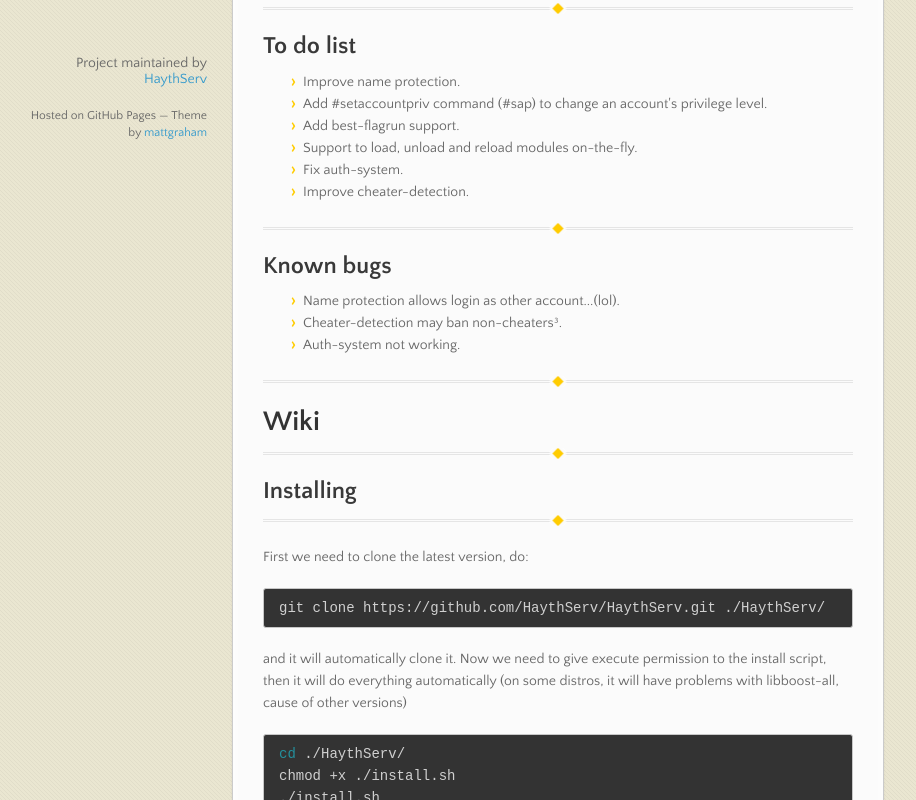
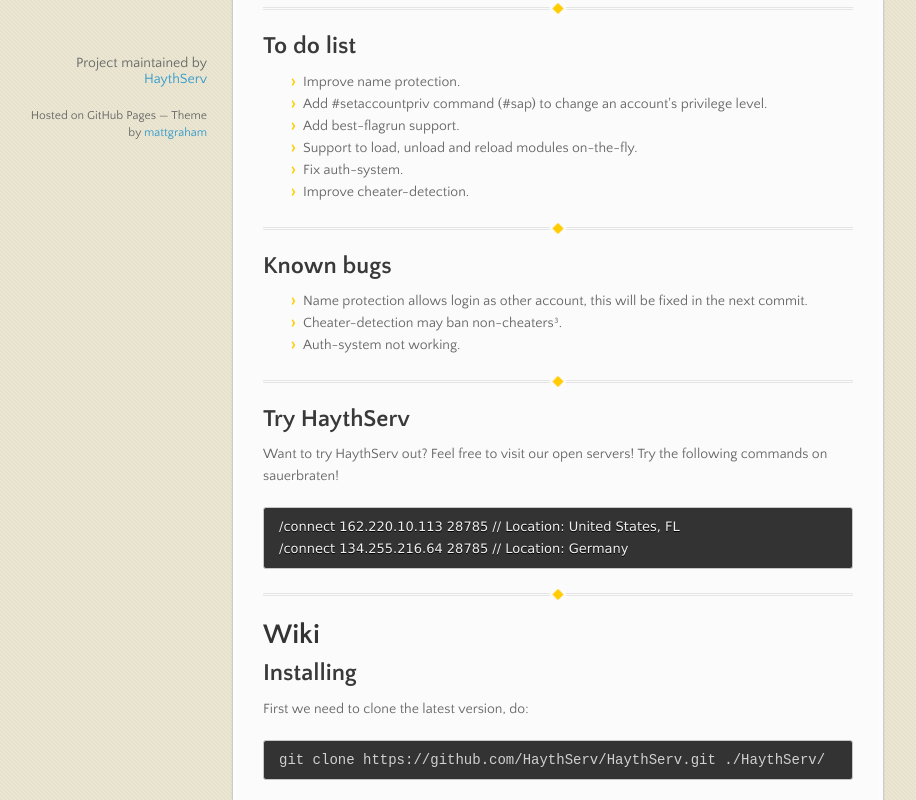
Before and after one commit to HaythServ/HaythServ, a plain HTML site: page index.html in a window 1280 px wide. Shown: the part 619-1419 px from the top of the page, without its empty margins (83-999 px from the left). Drawn offline with nearby package versions, Linux system fonts and the light colour scheme.

```diff
--- a/index.html
+++ b/index.html
@@ -76,16 +76,25 @@
 <a name="known-bugs" class="anchor" href="#known-bugs"><span class="octicon octicon-link"></span></a>Known bugs</h2>
 
 <ul>
-<li>Name protection allows login as other account...(lol).</li>
+<li>Name protection allows login as other account, this will be fixed in the next commit.</li>
 <li>Cheater-detection may ban non-cheaters³.</li>
 <li>Auth-system not working.</li>
-</ul><hr><h1>
+</ul><hr><h2>
+<a name="try-haythserv" class="anchor" href="#try-haythserv"><span class="octicon octicon-link"></span></a>Try HaythServ</h2>
+
+<p>Want to try HaythServ out? Feel free to visit our open servers! Try the following commands on sauerbraten!</p>
+
+<pre><code>/connect 162.220.10.113 28785 // Location: United States, FL
+/connect 134.255.216.64 28785 // Location: Germany
+</code></pre>
+
+<hr><h1>
 <a name="wiki" class="anchor" href="#wiki"><span class="octicon octicon-link"></span></a>Wiki</h1>
 
-<hr><h2>
+<h2>
 <a name="installing" class="anchor" href="#installing"><span class="octicon octicon-link"></span></a>Installing</h2>
 
-<hr><p>First we need to clone the latest version, do:</p>
+<p>First we need to clone the latest version, do:</p>
 
 <div class="highlight highlight-bash"><pre>git clone https://github.com/HaythServ/HaythServ.git ./HaythServ/
 </pre></div>
```
Also changed, not shown: params.json (+1 -1 lines).
